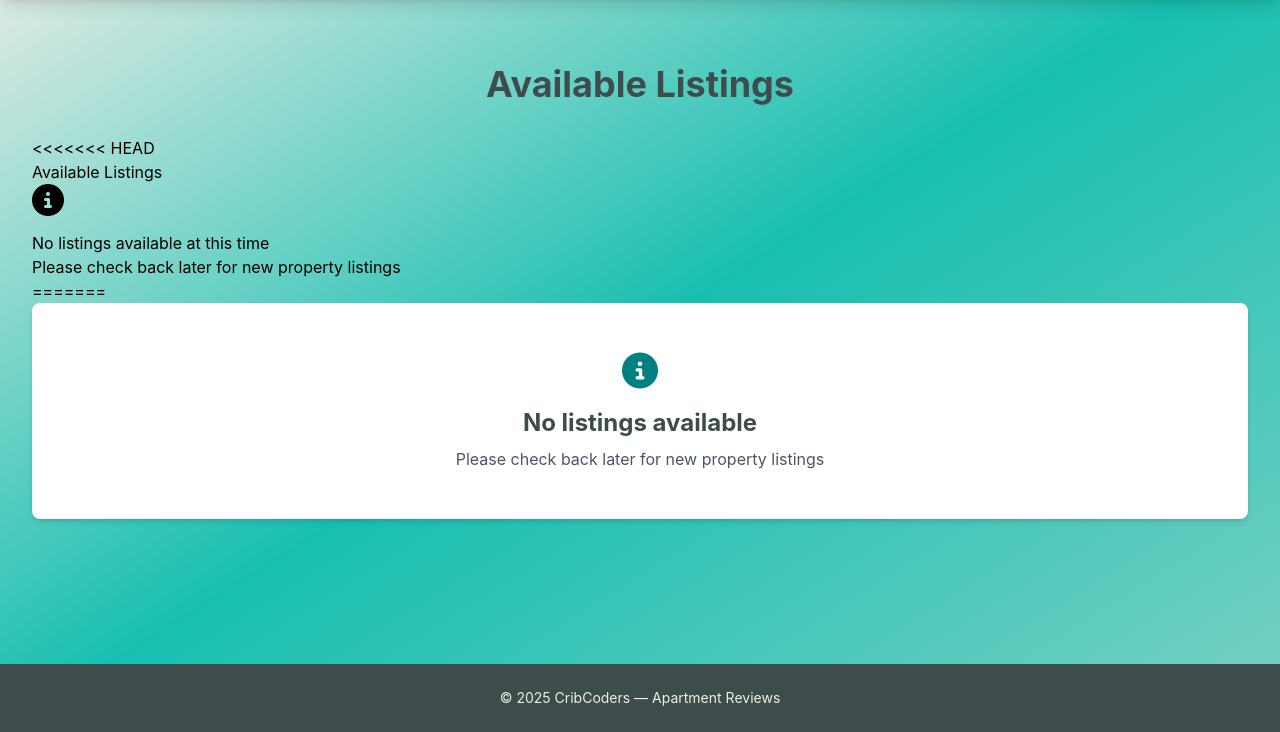
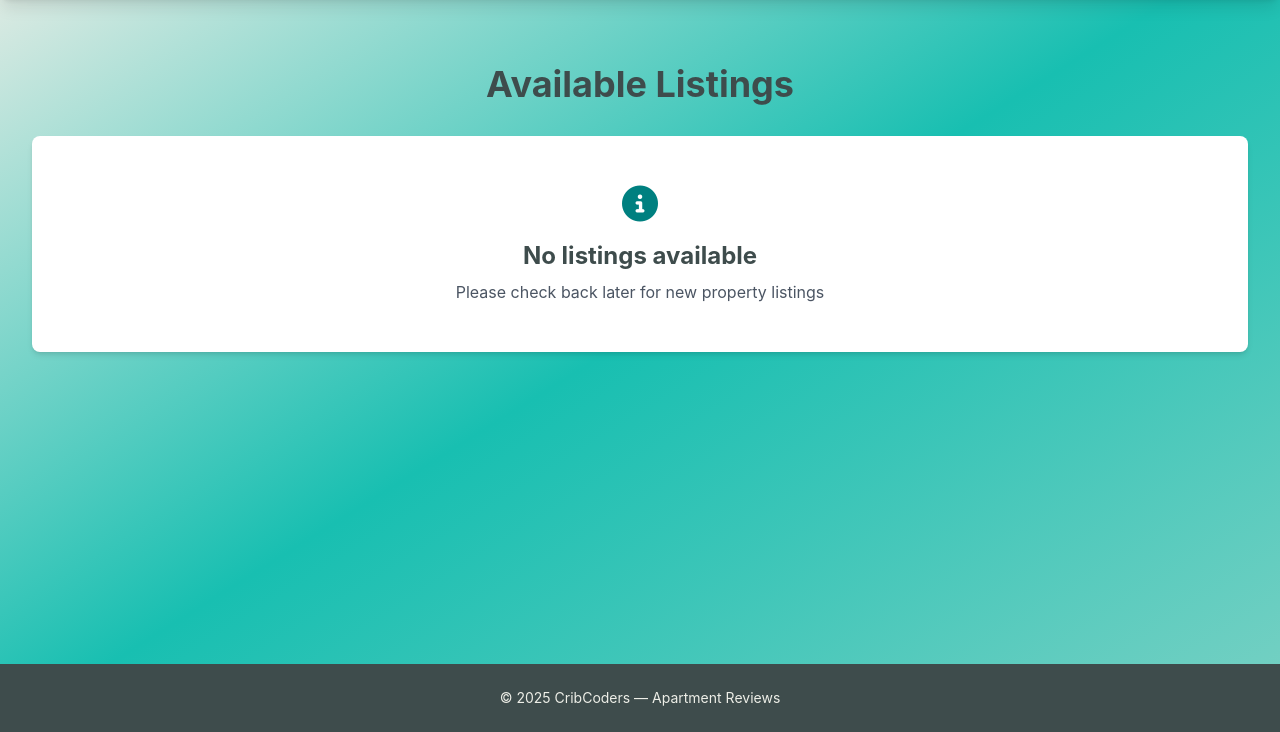
Before and after one commit to Crib-Coders/INFO2602Project, a Flask app: page / in a window 1280 px wide. Shown: the part 68-800 px from the top of the page. Run offline with Flask 3, Linux system fonts and the light colour scheme; some libraries are stand-ins or nearby versions.

Commit message:
removed $

```diff
--- a/App/templates/index.html
+++ b/App/templates/index.html
@@ -6,61 +6,6 @@
 <div class="container mx-auto px-4 py-8">
   <h1 class="text-4xl font-bold text-[#3E4C4C] mb-8 text-center">Available Listings</h1>
 
-<<<<<<< HEAD
-          <div class="container">
-              {% if current_user.is_authenticated %}
-                  <!-- PRIVATE VIEW (Logged In) -->
-                  <div class="row">
-                      <div class="col s12">
-                          {% if current_user.role == 'landlord' %}
-                              <!-- Landlord specific content can go here -->
-                          {% endif %}
-                      </div>
-                  </div>
-              {% endif %}
-
-              <!-- PUBLIC LISTINGS SECTION -->
-              <h1 class="page-title">Available Listings</h1>
-
-              {% if listings %}
-                  <div class="row">
-                      {% for listing in listings %}
-                          <div class="col-md-4 col-sm-6">
-                              <div class="listing-card">
-                                  {% if listing.image %}
-                                      <img src="{{ url_for('static', filename='images/listing' ~ listing.id ~ '.jpg') }}"
-                                           alt="{{ listing.title }}"
-                                           class="listing-image">
-                                  {% else %}
-                                      <div class="listing-image" style="background-color: #ecf0f1; display: flex; align-items: center; justify-content: center; color: #7f8c8d;">
-                                          <i class="fas fa-home" style="font-size: 3rem;"></i>
-                                      </div>
-                                  {% endif %}
-                                  <div class="card-body">
-                                      <h5 class="card-title">{{ listing.title }}</h5>
-                                      <p class="card-text">
-                                          <i class="fas fa-bed"></i> {{ listing.bedrooms }} Bedroom(s)<br>
-                                          <i class="fas fa-bath"></i> {{ listing.bathrooms }} Bathroom(s)<br>
-                                          <i class="fas fa-dollar-sign"></i> ${{ listing.price }} per Month<br>
-                                          <i class="fas fa-map-marker-alt"></i> {{ listing.location }}
-                                      </p>
-                                      <a href="{{ url_for('listing_views.view_listing', id=listing.id) }}"
-                                         class="btn-view">
-                                          View Details
-                                      </a>
-                                  </div>
-                              </div>
-                          </div>
-                      {% endfor %}
-                  </div>
-              {% else %}
-                  <div class="no-listings">
-                      <i class="fas fa-info-circle" style="font-size: 2rem; margin-bottom: 15px;"></i>
-                      <h3>No listings available at this time</h3>
-                      <p>Please check back later for new property listings</p>
-                  </div>
-              {% endif %}
-=======
   {% if listings %}
     <div class="grid grid-cols-1 md:grid-cols-2 lg:grid-cols-3 gap-8">
       {% for listing in listings %}
@@ -99,7 +44,6 @@
                class="inline-block bg-[#008080] hover:bg-[#7AD1C4] text-white px-4 py-2 rounded-lg transition">
               View Details
             </a>
->>>>>>> a942425ea8e9235b625bdd9f733282dd92b105bd
           </div>
         </div>
       {% endfor %}
--- a/App/templates/listing_details.html
+++ b/App/templates/listing_details.html
@@ -26,7 +26,7 @@
           </div>
           <div class="meta-item price">
             <i class="fas fa-dollar-sign meta-icon"></i>
-            <span>${{ listing.price }} per month</span>
+            <span>{{ listing.price }} per month</span>
           </div>
         </div>
 
```
